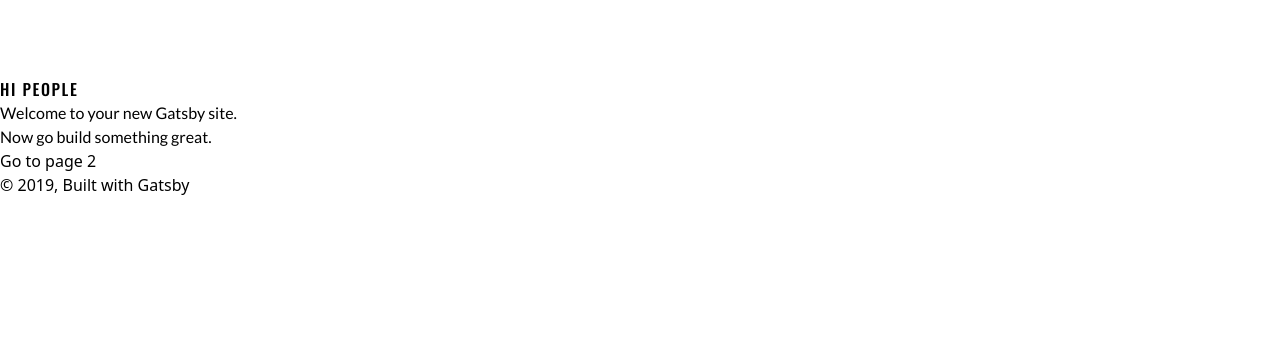
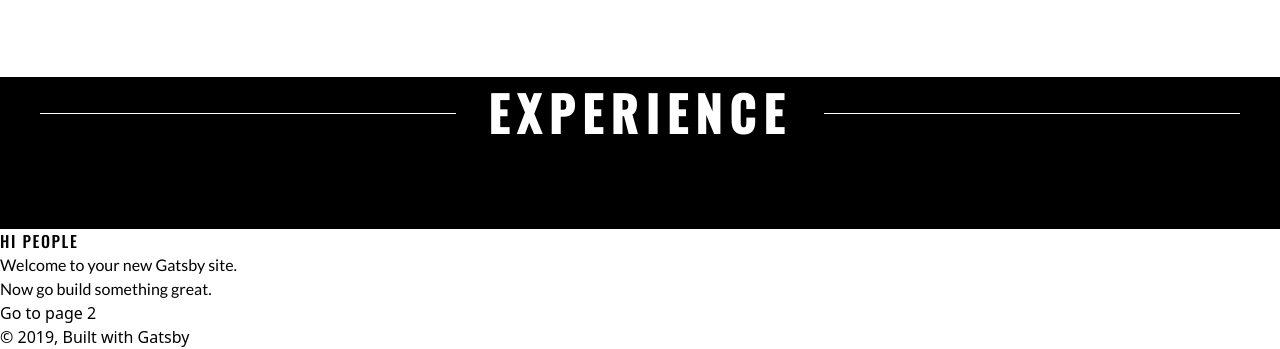
Before and after one commit to alexjamesdesign/alexjamesdesign, a Gatsby site: page / in a window 1280 px wide. Shown: the part 1433-1782 px from the top of the page. Before the commit the page ends 1630 px from the top, so only its background shows below. Built offline with nearby package versions, Linux system fonts and the light colour scheme; Gatsby itself is replaced by a stand-in of ours.

Commit message:
Started timeline component and also a shared title component

```diff
--- /dev/null
+++ b/src/components/timeline.js
@@ -0,0 +1,16 @@
+import React from 'react'
+import Title from "./title"
+
+const Timeline = (props) => {
+
+    return (
+        <div className="timeline-outer wrapper pb-20 flex w-full flex flex-wrap mb-20 tablet:mb-0 bg-black">
+            <Title
+                title="Experience"
+                textcolor="white"
+            />
+        </div>
+    )
+}
+
+export default Timeline
--- /dev/null
+++ b/src/components/title.js
@@ -0,0 +1,13 @@
+import React from 'react';
+
+function Title(props) {
+
+    return(
+        <div className="title-container w-full flex items-center">
+            <p class={`title bg-black text-5xl md:text-6xl text-center mx-auto z-10 text-${props.textcolor} block px-8`}>{props.title}</p>
+        </div>
+    )
+
+  }
+
+export default Title;
--- a/src/pages/index.js
+++ b/src/pages/index.js
@@ -8,6 +8,8 @@ import Layout from "../components/layout"
 import SEO from "../components/seo"
 import Hero from "../components/hero"
 import DesignerDeveloper from "../components/designer-developer"
+import Timeline from "../components/timeline"
+
 
 import WordPressIcon from "../images/icon-wordpress.svg"
 import ReactIcon from "../images/icon-react.svg"
@@ -99,6 +101,8 @@ const IndexPage = (props) => (
 
     </div>
 
+    <Timeline />
+
     <h1>Hi people</h1>
     <p>Welcome to your new Gatsby site.</p>
     <p>Now go build something great.</p>
--- a/src/styles/main.scss
+++ b/src/styles/main.scss
@@ -58,6 +58,18 @@ summary {
 h1 {
   font-family: 'Oswald', sans-serif;
   font-weight: 600;
+}
+
+.title-container {
+  position: relative;
+
+  &:before {
+    content:"";
+    width: 100%;
+    height:1px;
+    background: #fff;
+    position: absolute;
+  }
 }
 
 .title {
@@ -262,6 +274,13 @@ p {
   }
 }
 
+
+
+
+
+
+
+
 @-webkit-keyframes slide-top {
   0% {
     -webkit-transform: translateY(50px);
```
